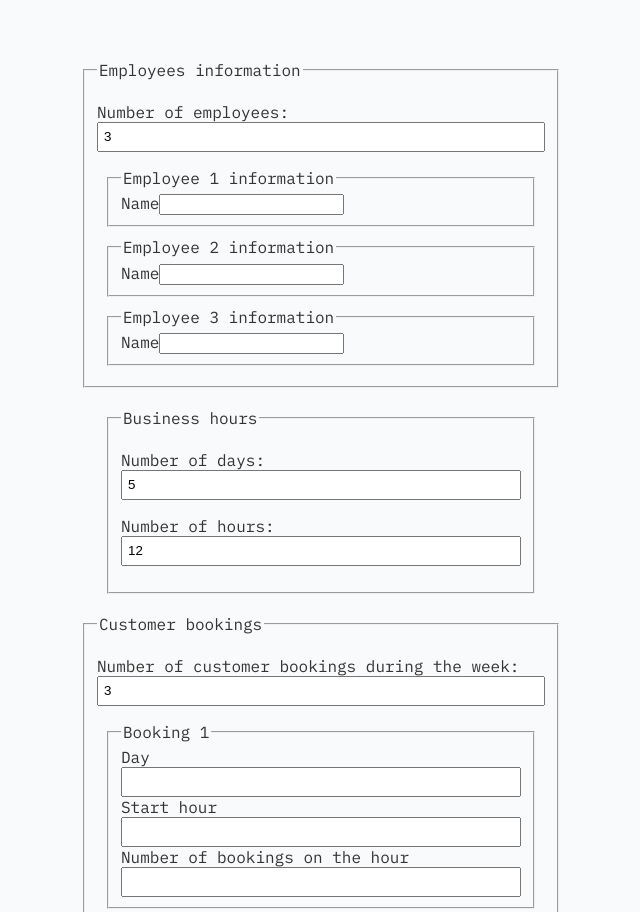
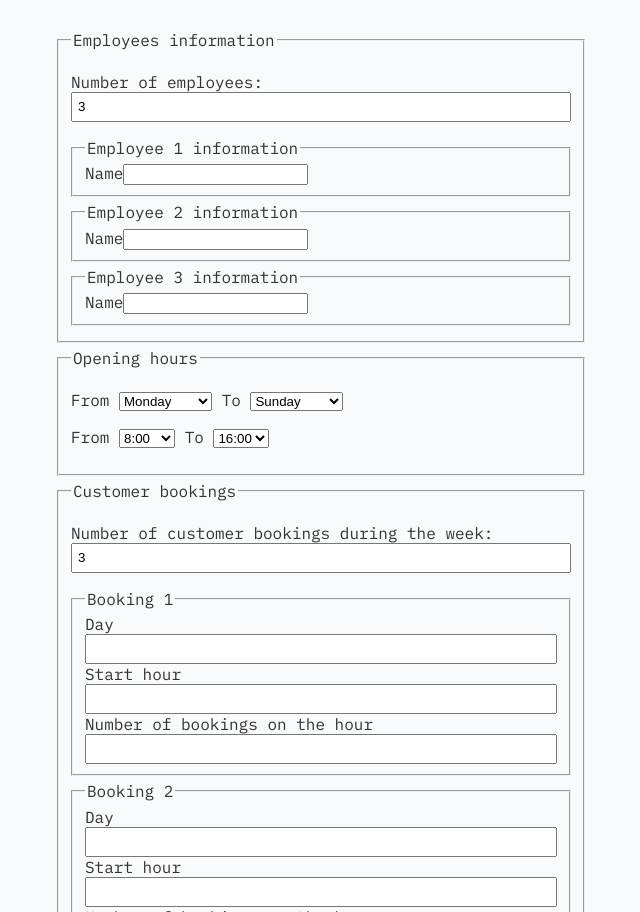
Before and after one commit to tterimaa/nurse-scheduling-problem, a plain HTML site: page ui/index.html in a window 1280 px wide. Shown: the top 912 px of the page, without its empty margins (319-959 px from the left). Drawn offline with Linux system fonts and the light colour scheme.

Commit message:
Add selectable inputs for opening hours, map employee names to resulting table

```diff
--- a/ui/app.js
+++ b/ui/app.js
@@ -106,12 +106,13 @@ async function handleSubmit(event) {
   resultsDiv.innerHTML = "";
 
   // Get form values
-  const numEmployeesInput = document.querySelector("#num-employees");
-  const numDaysInput = document.querySelector("#num-days");
-  const numHoursInput = document.querySelector("#num-hours");
-  const numEmployees = parseInt(numEmployeesInput.value);
-  const numDays = parseInt(numDaysInput.value);
-  const numHours = parseInt(numHoursInput.value);
+  const numEmployees = parseInt(document.querySelector("#num-employees").value);
+  const numDays = getNumDays();
+  const numHours = getNumHours();
+
+  if (!numDays || !numHours) {
+    return;
+  }
 
   // Get customer bookings
   var customer_bookings_list = document.getElementById("customer-bookings-list");
@@ -141,10 +142,6 @@ async function handleSubmit(event) {
   // Validate form values
   if (!Number.isInteger(numEmployees) || numEmployees <= 0) {
     alert("Number of employees must be a positive integer");
-    return;
-  }
-  if (!Number.isInteger(numDays) || numDays <= 0) {
-    alert("Number of days must be a positive integer");
     return;
   }
   if (!Number.isInteger(numHours) || numHours <= 0) {
@@ -200,7 +197,7 @@ async function handleSubmit(event) {
       day.workers.forEach((worker) => {
         const workerRow = document.createElement("tr");
         const idCell = document.createElement("td");
-        idCell.textContent = `Worker ${worker.id}`;
+        idCell.textContent = getEmployeeName(worker.id);
         workerRow.appendChild(idCell);
         for (let h = 0; h < numHours; h++) {
           const cell = document.createElement("td");
@@ -221,3 +218,34 @@ async function handleSubmit(event) {
     console.error(error);
   }
 }
+
+function getEmployeeName(id) {
+  const name = document.getElementById('employee-name' + id).value;
+  if (!name) {
+    console.error('name not found')
+    return '';
+  }
+  return name;
+}
+
+function getNumDays() {
+  const from = parseInt(document.getElementById("from-day").value);
+  const to = parseInt(document.getElementById("to-day").value);
+  const num = to - from;
+  if (!num || num <= 0) {
+    alert('Error in opening hours: from date must be before to date')
+    return false;
+  }
+  return num;
+}
+
+function getNumHours() {
+  const from = parseInt(document.getElementById("from-hour").value);
+  const to = parseInt(document.getElementById("to-hour").value);
+  const num = to - from;
+  if (!num || num <= 0) {
+    alert('Error in opening hours: from hour must be less than to hour')
+    return false;
+  }
+  return num;
+}
--- a/ui/index.html
+++ b/ui/index.html
@@ -26,24 +26,74 @@
         <ul id="employees-info-list" class="hidden"></ul>
       </fieldset>
       <fieldset>
-        <legend>Business hours</legend>
+        <legend>Opening hours</legend>
         <p>
-          <label for="num-days">Number of days:</label>
-          <input
-            type="number"
-            id="num-days"
-            name="num_days"
-            value="5"
-          />
+          <label for="from-day">From</label>
+          <select type="select" id="from-day">
+            <option value="1">Monday</option>
+            <option value="2">Tuesday</option>
+            <option value="3">Wednesday</option>
+            <option value="4">Thursday</option>
+            <option value="5">Friday</option>
+            <option value="6">Saturday</option>
+            <option value="7">Sunday</option>
+          </select>
+          <label for="to-day">To</label>
+          <select type="select" id="to-day">
+            <option value="1">Monday</option>
+            <option value="2">Tuesday</option>
+            <option value="3">Wednesday</option>
+            <option value="4">Thursday</option>
+            <option value="5">Friday</option>
+            <option value="6">Saturday</option>
+            <option value="7" selected>Sunday</option>
+          </select>
         </p>
         <p>
-          <label for="num-hours">Number of hours:</label>
-          <input
-            type="number"
-            id="num-hours"
-            name="num_hours"
-            value="12"
-          />
+          <label for="from-hour">From</label>
+          <select type="select" id="from-hour">
+            <option value="0">5:00</option>
+            <option value="1">6:00</option>
+            <option value="2">7:00</option>
+            <option value="3" selected>8:00</option>
+            <option value="4">9:00</option>
+            <option value="5">10:00</option>
+            <option value="6">11:00</option>
+            <option value="7">12:00</option>
+            <option value="8">13:00</option>
+            <option value="9">14:00</option>
+            <option value="10">15:00</option>
+            <option value="11">16:00</option>
+            <option value="12">17:00</option>
+            <option value="13">18:00</option>
+            <option value="14">19:00</option>
+            <option value="15">20:00</option>
+            <option value="16">21:00</option>
+            <option value="17">22:00</option>
+            <option value="18">23:00</option>
+          </select>
+          <label for="to-hour">To</label>
+          <select type="select" id="to-hour">
+            <option value="0">5:00</option>
+            <option value="1">6:00</option>
+            <option value="2">7:00</option>
+            <option value="3">8:00</option>
+            <option value="4">9:00</option>
+            <option value="5">10:00</option>
+            <option value="6">11:00</option>
+            <option value="7">12:00</option>
+            <option value="8">13:00</option>
+            <option value="9">14:00</option>
+            <option value="10">15:00</option>
+            <option value="11" selected>16:00</option>
+            <option value="12">17:00</option>
+            <option value="13">18:00</option>
+            <option value="14">19:00</option>
+            <option value="15">20:00</option>
+            <option value="16">21:00</option>
+            <option value="17">22:00</option>
+            <option value="18">23:00</option>
+          </select>
         </p>
       </fieldset>
       <fieldset>
--- a/ui/styles.css
+++ b/ui/styles.css
@@ -1,5 +1,5 @@
 body {
-  margin: 50px;
+  margin: 30px;
 }
 
 body,
@@ -8,10 +8,6 @@ button {
   font-size: 16px;
   color: #333333;
   background-color: #f9fafb;
-}
-
-fieldset {
-  margin: 10px;
 }
 
 ul {
@@ -43,13 +39,13 @@ ul {
 }
 
 #form {
-  display: flex;
-  flex-direction: column;
-  align-items: center;
+  width: 1000px;
+  margin: 0 auto;
 }
 
 #form fieldset {
-  width: 400px;
+  max-width: 500px;
+  margin: 5px auto;
 }
 
 #form label {
@@ -60,21 +56,21 @@ ul {
   height: 30px;
 }
 
-#form input[type="number"],
-#form button[type="submit"] {
+#form input[type="number"] {
   padding: 5px;
   width: 100%;
   box-sizing: border-box;
 }
 
 #form button[type="submit"] {
+  display: block;
   background-color: #6c757d;
   color: #ffffff;
-  margin: 20px;
   padding: 10px;
   max-width: 200px;
   border: none;
   cursor: pointer;
+  margin: 10px auto;
 }
 
 #form button[type="submit"]:hover {
```
